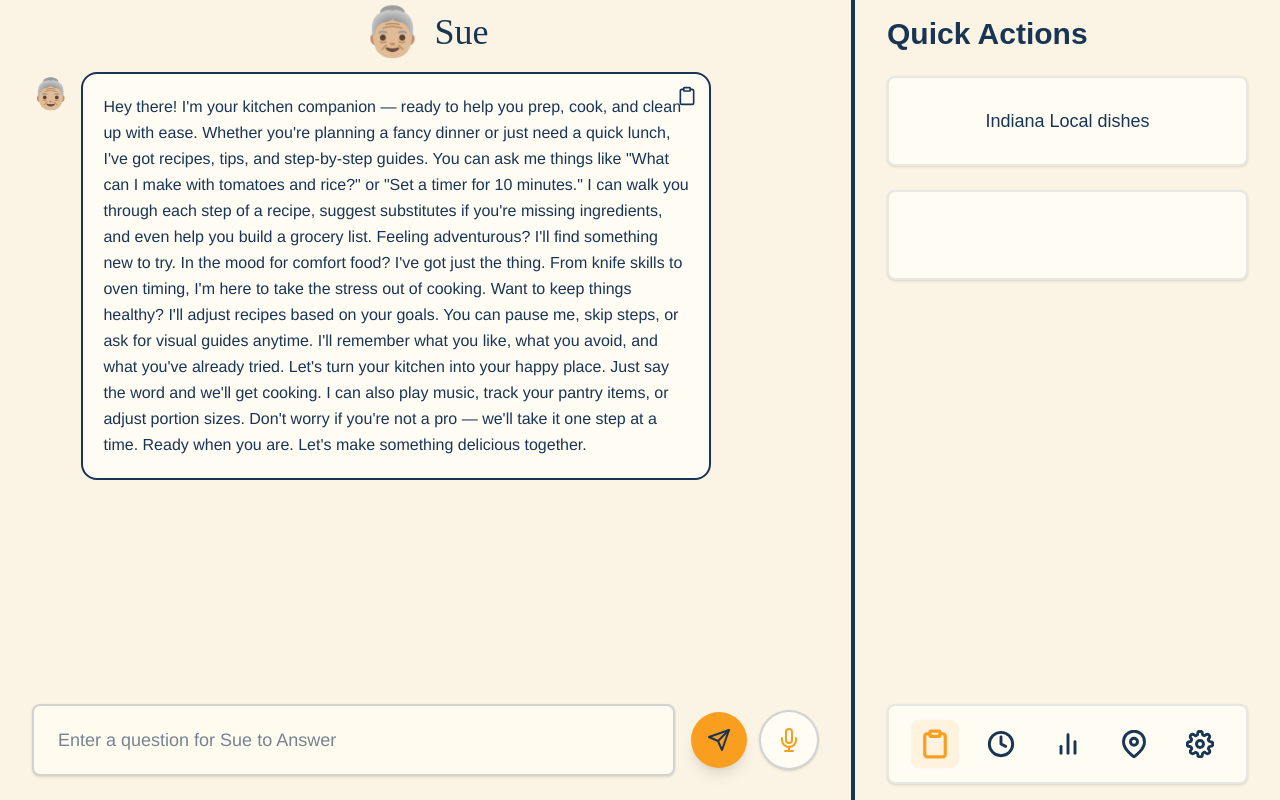
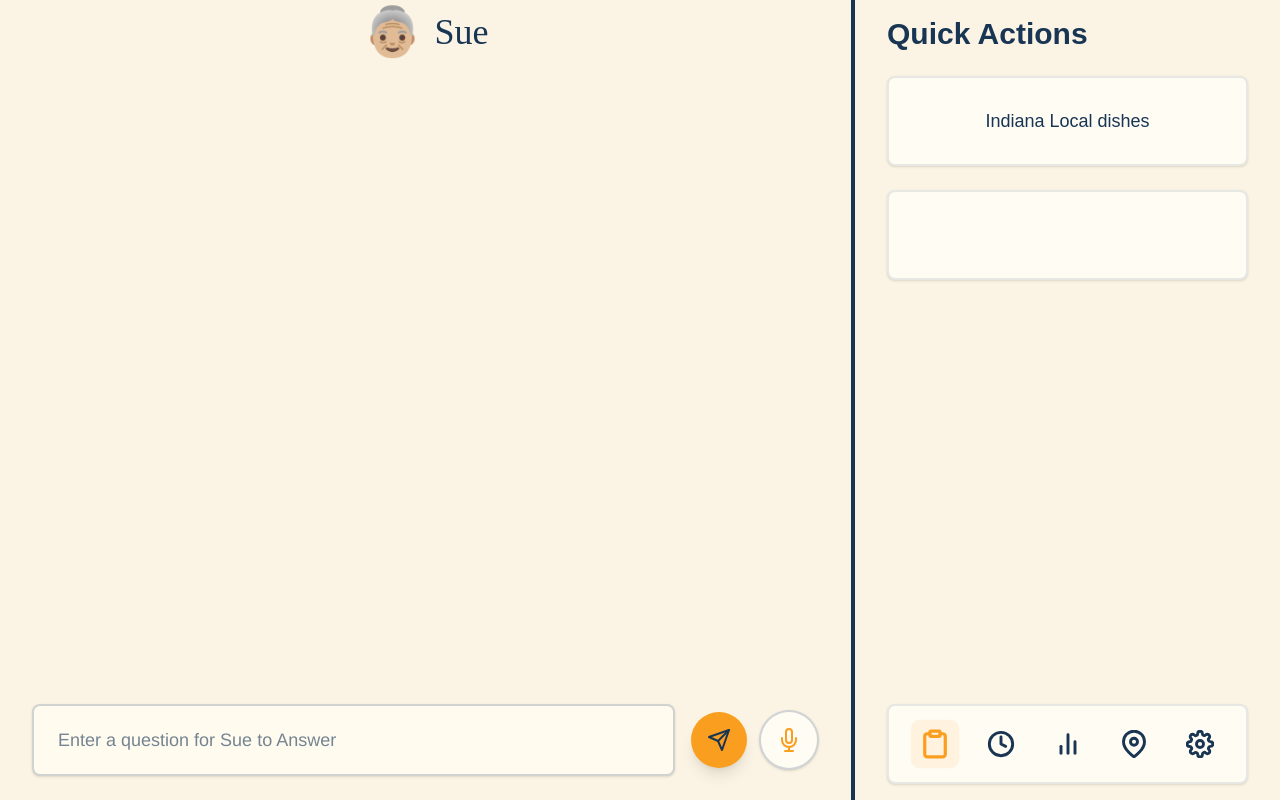
Before and after one commit to owenkleinmaier/SueChef, a Next.js app: page / in a window 1280 px wide. Built offline with nearby package versions, Linux system fonts and the light colour scheme.

Commit message:
chat history working

```diff
--- a/app/layout.tsx
+++ b/app/layout.tsx
@@ -1,20 +1,9 @@
 import type { Metadata } from "next";
-import { Geist, Geist_Mono } from "next/font/google";
 import "./globals.css";
 
-const geistSans = Geist({
-  variable: "--font-geist-sans",
-  subsets: ["latin"],
-});
-
-const geistMono = Geist_Mono({
-  variable: "--font-geist-mono",
-  subsets: ["latin"],
-});
-
 export const metadata: Metadata = {
-  title: "Create Next App",
-  description: "Generated by create next app",
+  title: "Sue Chef",
+  description: "",
 };
 
 export default function RootLayout({
@@ -30,11 +19,7 @@ export default function RootLayout({
           rel="stylesheet"
         />
       </head>
-      <body
-        className={`${geistSans.variable} ${geistMono.variable} antialiased`}
-      >
-        {children}
-      </body>
+      <body>{children}</body>
     </html>
   );
 }
--- a/app/page.tsx
+++ b/app/page.tsx
@@ -1,11 +1,15 @@
 import Chat from "@/components/Chat";
+import { ChatIdProvider } from "@/components/ChatProvider";
+import ChatWrapper from "@/components/ChatWrapper";
 import { Sidebar } from "@/components/Sidebar";
 
 export default function Home() {
   return (
-    <div className="h-screen bg-[#FBF4E4] flex flex-row">
-      <Chat />
-      <Sidebar />
-    </div>
+    <ChatIdProvider>
+      <div className="h-screen bg-[#FBF4E4] flex flex-row">
+        <ChatWrapper />
+        <Sidebar />
+      </div>
+    </ChatIdProvider>
   );
 }
--- a/components/Chat.tsx
+++ b/components/Chat.tsx
@@ -1,21 +1,42 @@
 "use client";
 
-import { getChat, updateChatMessages } from "@/localstorage";
+import {
+  createChat,
+  getChat,
+  updateChatMessages,
+  updateTitle,
+} from "@/services";
 import { useChat } from "@ai-sdk/react";
 import { useEffect } from "react";
-import { Send, Mic, Clipboard } from "react-feather";
+import { Clipboard, Mic, Send } from "react-feather";
+import { useChatId } from "./ChatProvider";
 
-export default function Chat({ id }: { id?: string }) {
+export default function Chat({ id }: { id: string | null }) {
+  const { setChatId, chatId } = useChatId();
+
   const { messages, input, handleInputChange, handleSubmit, setMessages } =
     useChat();
 
   useEffect(() => {
+    if (!id) {
+      const id = createChat();
+      setChatId(id);
+    } else {
+      const chat = getChat(id)
+      console.log(chat?.title)
+      const chatMessages = getChat(id)?.messages;
+      if (chatMessages) {
+        setMessages(chatMessages);
+      }
+    }
+  }, [chatId]);
+
+  useEffect(() => {
     if (id) {
-      const initMessages = getChat(id)?.messages;
-      if (initMessages) {
-        setMessages(initMessages);
+      updateChatMessages(messages, id);
+      if (getChat(id)?.title == "New Chat") {
+        updateTitle(messages, id);
       }
-      updateChatMessages(messages, id);
     }
   }, [messages]);
 
@@ -37,38 +58,6 @@ export default function Chat({ id }: { id?: string }) {
         className="w-full flex-1 overflow-y-auto mb-6"
         style={{ fontFamily: "Helvetica Neue, Arial, sans-serif" }}
       >
-        {messages.length === 0 && (
-          <div className="flex items-start gap-3 mb-6">
-            <div className="flex-shrink-0 mt-1">
-              <span className="text-3xl">👵🏼</span>
-            </div>
-            <div className="border-2 border-[#193554] rounded-2xl relative bg-[#FFFCF4] p-5 text-base font-medium text-[#193554] leading-relaxed max-w-[80%]">
-              Hey there! I'm your kitchen companion — ready to help you prep,
-              cook, and clean up with ease. Whether you're planning a fancy
-              dinner or just need a quick lunch, I've got recipes, tips, and
-              step-by-step guides. You can ask me things like "What can I make
-              with tomatoes and rice?" or "Set a timer for 10 minutes." I can
-              walk you through each step of a recipe, suggest substitutes if
-              you're missing ingredients, and even help you build a grocery
-              list. Feeling adventurous? I'll find something new to try. In the
-              mood for comfort food? I've got just the thing. From knife skills
-              to oven timing, I'm here to take the stress out of cooking. Want
-              to keep things healthy? I'll adjust recipes based on your goals.
-              You can pause me, skip steps, or ask for visual guides anytime.
-              I'll remember what you like, what you avoid, and what you've
-              already tried. Let's turn your kitchen into your happy place. Just
-              say the word and we'll get cooking. I can also play music, track
-              your pantry items, or adjust portion sizes. Don't worry if you're
-              not a pro — we'll take it one step at a time. Ready when you are.
-              Let's make something delicious together.
-              <Clipboard
-                size={20}
-                className="absolute top-3 right-3 text-[#193554] cursor-pointer hover:text-[#FA9E20] transition-colors"
-              />
-            </div>
-          </div>
-        )}
-
         {messages.map((message) => (
           <div
             key={message.id}
@@ -84,7 +73,7 @@ export default function Chat({ id }: { id?: string }) {
               )}
             </div>
             <div
-              className={`border-2 rounded-2xl relative p-5 text-base font-medium leading-relaxed max-w-[80%] ${
+              className={`border-2 rounded-2xl relative p-6 text-base font-medium leading-relaxed max-w-[80%] ${
                 message.role === "user"
                   ? "border-[#FA9E20] bg-[#FA9E20]/10 text-[#193554]"
                   : "border-[#193554] bg-[#FFFCF4] text-[#193554]"
@@ -108,7 +97,7 @@ export default function Chat({ id }: { id?: string }) {
               {message.role === "assistant" && (
                 <Clipboard
                   size={20}
-                  className="absolute top-3 right-3 text-[#193554] cursor-pointer hover:text-[#FA9E20] transition-colors"
+                  className="absolute top-2 right-2 text-[#193554] cursor-pointer hover:text-[#FA9E20] transition-colors"
                 />
               )}
             </div>
--- /dev/null
+++ b/components/ChatProvider.tsx
@@ -0,0 +1,29 @@
+"use client"
+
+import React, { createContext, useContext, useState, ReactNode } from 'react';
+
+type ChatIdContextType = {
+  chatId: string | null;
+  setChatId: (id: string) => void;
+};
+
+const ChatIdContext = createContext<ChatIdContextType | undefined>(undefined);
+
+export const ChatIdProvider = ({ children }: { children: ReactNode }) => {
+  const [chatId, setChatId] = useState<string | null>(null);
+
+  return (
+    <ChatIdContext.Provider value={{ chatId, setChatId }}>
+      {children}
+    </ChatIdContext.Provider>
+  );
+};
+
+// Custom Hook
+export const useChatId = (): ChatIdContextType => {
+  const context = useContext(ChatIdContext);
+  if (!context) {
+    throw new Error('useChatId must be used within a ChatIdProvider');
+  }
+  return context;
+};
--- /dev/null
+++ b/components/ChatWrapper.tsx
@@ -0,0 +1,10 @@
+"use client";
+
+import Chat from "./Chat";
+import { useChatId } from "./ChatProvider";
+
+export default function ChatWrapper() {
+  const { chatId: id } = useChatId();
+
+  return <Chat id={id} />;
+}
--- a/components/Sidebar.tsx
+++ b/components/Sidebar.tsx
@@ -1,13 +1,18 @@
 "use client";
 
-import { useState } from "react";
+import { getChats } from "@/services";
+import { Chat } from "@/types/chats";
+import { useEffect, useState } from "react";
+import { formatDistanceToNow } from "date-fns";
+
 import {
+  BarChart2,
   Clipboard,
   Clock,
-  BarChart2,
   MapPin,
   Settings as SettingsIcon,
 } from "react-feather";
+import { useChatId } from "./ChatProvider";
 
 export function QuickActions() {
   return (
@@ -21,23 +26,31 @@ export function QuickActions() {
 }
 
 export function ChatHistory() {
-  const mockChats = [
-    { id: "1", title: "Pasta with tomatoes", time: "2 hours ago" },
-    { id: "2", title: "Quick breakfast ideas", time: "Yesterday" },
-    { id: "3", title: "Chicken recipes", time: "3 days ago" },
-    { id: "4", title: "Vegetarian dinner", time: "1 week ago" },
-  ];
+  const [chats, setChats] = useState<Chat[] | null>(null);
+  const { setChatId } = useChatId();
+
+  useEffect(() => {
+    const chats = getChats();
+    setChats(chats);
+  }, []);
 
   return (
-    <div className="flex flex-col gap-4 flex-1">
-      {mockChats.map((chat) => (
-        <div
+    <div className="flex flex-col gap-4 flex-1 overflow-scroll">
+      {chats?.map((chat) => (
+        <button
+          onClick={() => {
+            setChatId(chat.id)
+          }}
           key={chat.id}
           className="bg-[#FFFCF4] border-2 border-[#193554]/10 rounded-lg shadow p-5 min-h-[80px] flex flex-col justify-center cursor-pointer hover:bg-[#FFFCF4]/80 transition-colors"
         >
-          <div className="font-medium text-[#193554] text-base">{chat.title}</div>
-          <div className="text-sm text-[#193554]/60 mt-1">{chat.time}</div>
-        </div>
+          <div className="font-medium text-[#193554] text-base">
+            {chat.title}
+          </div>
+          <div className="text-sm text-[#193554]/60 mt-1">
+            {formatDistanceToNow(chat.created_at, { addSuffix: true })}
+          </div>
+        </button>
       ))}
     </div>
   );
@@ -73,7 +86,9 @@ export function RecipeBook() {
           key={recipe.id}
           className="bg-[#FFFCF4] border-2 border-[#193554]/10 rounded-lg shadow p-5 min-h-[80px] flex flex-col justify-center cursor-pointer hover:bg-[#FFFCF4]/80 transition-colors"
         >
-          <h4 className="font-medium text-[#193554] text-base mb-2">{recipe.title}</h4>
+          <h4 className="font-medium text-[#193554] text-base mb-2">
+            {recipe.title}
+          </h4>
           <div className="flex justify-between items-center">
             <span className="text-sm text-[#193554]/60">{recipe.time}</span>
             <span className="text-xs bg-[#FA9E20] text-[#193554] px-3 py-1 rounded-full font-medium">
@@ -101,7 +116,9 @@ export function HometownHarvest() {
           key={index}
           className="bg-[#FFFCF4] border-2 border-[#193554]/10 rounded-lg shadow p-5 min-h-[80px] flex flex-col justify-center cursor-pointer hover:bg-[#FFFCF4]/80 transition-colors"
         >
-          <h4 className="font-medium text-[#193554] text-base mb-2">{item.name}</h4>
+          <h4 className="font-medium text-[#193554] text-base mb-2">
+            {item.name}
+          </h4>
           <div className="text-sm text-[#193554]/80">{item.season}</div>
           <div className="text-sm text-[#193554]/60">{item.farm}</div>
         </div>
@@ -149,7 +166,10 @@ export function Settings() {
             <span className="text-base text-[#193554] font-medium">
               Voice responses
             </span>
-            <input type="checkbox" className="w-5 h-5 accent-[#FA9E20] rounded" />
+            <input
+              type="checkbox"
+              className="w-5 h-5 accent-[#FA9E20] rounded"
+            />
           </div>
           <div className="flex items-center justify-between">
             <span className="text-base text-[#193554] font-medium">
@@ -210,7 +230,7 @@ export function Sidebar() {
   };
 
   const getCurrentTitle = () => {
-    const currentTab = tabs.find(tab => tab.id === activeTab);
+    const currentTab = tabs.find((tab) => tab.id === activeTab);
     return currentTab ? currentTab.title : "Quick Actions";
   };
 
--- a/package.json
+++ b/package.json
@@ -12,6 +12,7 @@
     "@ai-sdk/openai": "^1.3.22",
     "@ai-sdk/react": "^1.2.12",
     "ai": "^4.3.16",
+    "date-fns": "^4.1.0",
     "next": "15.3.4",
     "react": "^19.0.0",
     "react-dom": "^19.0.0",
--- /dev/null
+++ b/services.ts
@@ -0,0 +1,85 @@
+import { generateText, UIMessage } from "ai";
+import { getLocalStorageItem } from "./lib/utils";
+import { Chat } from "./types/chats";
+import { v4 as uuidv4 } from "uuid";
+import { openai } from "@ai-sdk/openai";
+
+export function updateChatMessages(messages: UIMessage[], id: string) {
+  const allChats = getLocalStorageItem<Chat[]>("chats");
+  if (!allChats) {
+    return;
+  }
+
+  let chatIndex = null;
+  for (let i = 0; i < allChats?.length; i++) {
+    if (allChats[i].id == id) {
+      console.log("We found index", i);
+      chatIndex = i;
+    }
+  }
+
+  if (chatIndex == null) {
+    return;
+  }
+
+  allChats[chatIndex].messages = messages;
+  console.log("New messages", allChats[chatIndex].messages);
+  localStorage.setItem("chats", JSON.stringify(allChats));
+}
+
+export function getChat(id: string) {
+  const chats = getLocalStorageItem<Chat[]>("chats");
+  return chats?.find((chat) => chat.id == id);
+}
+
+export function createChat() {
+  const newChat = {
+    title: "New Chat",
+    id: uuidv4(),
+    created_at: new Date(),
+    messages: [],
+  };
+
+  const chats: Chat[] = getLocalStorageItem("chats") || [];
+  chats.push(newChat);
+  localStorage.setItem("chats", JSON.stringify(chats));
+  return newChat.id;
+}
+
+export function getChats() {
+  const chats = getLocalStorageItem<Chat[]>("chats");
+  return chats;
+}
+
+export async function updateTitle(messages: UIMessage[], id: string) {
+  const titleRes = await fetch(
+    `${process.env.NEXT_PUBLIC_URL}/api/chat/title`,
+    {
+      method: "POST",
+      body: JSON.stringify({
+        messages,
+      }),
+    }
+  );
+
+  const title = await titleRes.json();
+
+  const allChats = getLocalStorageItem<Chat[]>("chats");
+  if (!allChats) {
+    return;
+  }
+
+  let chatIndex = null;
+  for (let i = 0; i < allChats?.length; i++) {
+    if (allChats[i].id == id) {
+      chatIndex = i;
+    }
+  }
+
+  if (chatIndex == null) {
+    return;
+  }
+
+  allChats[chatIndex].title = title;
+  localStorage.setItem("chats", JSON.stringify(allChats));
+}
--- a/types/chats.ts
+++ b/types/chats.ts
@@ -1,6 +1,7 @@
 import { UIMessage } from "ai"
 
 export type Chat = {
+  title: string
   id: string
   created_at: Date
   messages: UIMessage[]
```
Also changed, not shown: app/api/chat/route.ts (+1 -6 lines), app/api/chat/title/route.ts (added, +15 -0 lines), localstorage.ts (deleted, +0 -46 lines), 1 other file (tests, documents, lock files or other folders).
